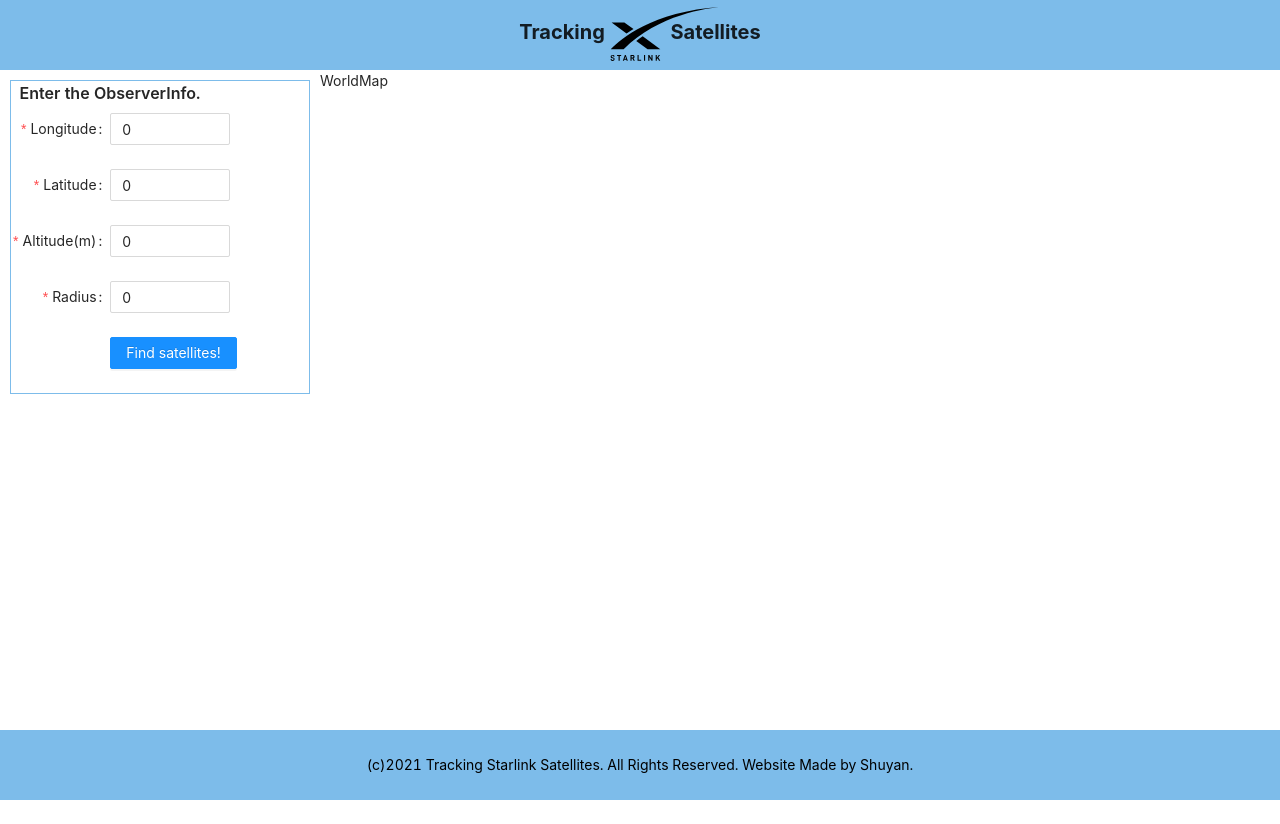
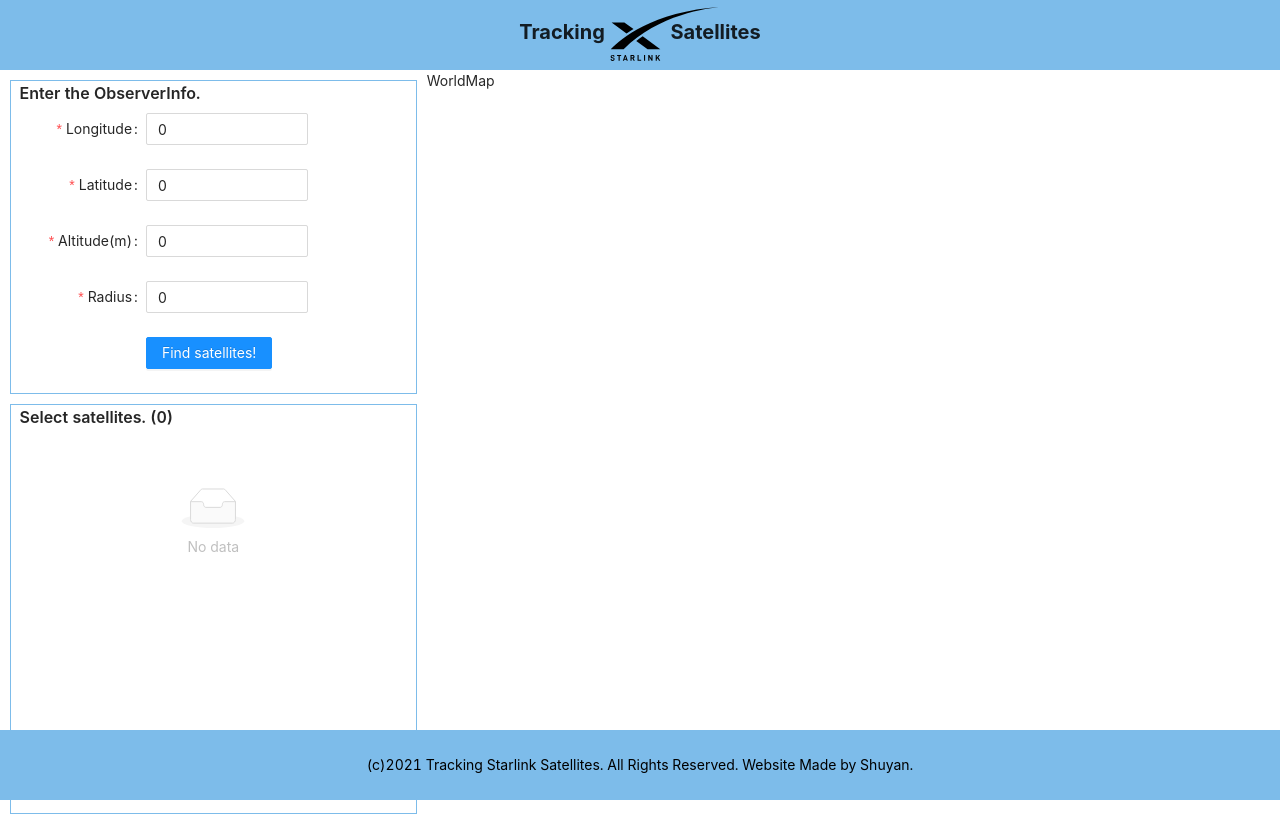
Before and after one commit to SHUYAN99/tracksatellites, a React (Create React App) app: page / in a window 1280 px wide. Before the commit the page ends 800 px from the top, so only its background shows below. Built offline with nearby package versions, Linux system fonts and the light colour scheme.

Commit message:
implemented nearby satellites display

```diff
--- a/src/components/Main.js
+++ b/src/components/Main.js
@@ -2,15 +2,16 @@
 import { Col, Row } from 'antd';
 import ObserverInfo from "./ObserverInfo";
 import { SAT_CATEGORY, N2YO_API_KEY, N2YO_BASE_URL } from "../constants";
+import SatelliteList from "./SatelliteList";
 
-export const ABOVE_API_BASE_URL = "${N2YO_BASE_URL}/above";
+export const ABOVE_API_BASE_URL = `${N2YO_BASE_URL}/above`;
 
 const Main = () => {
 
     const [satList, setSatList] = useState([]);
     const findSatellitesOnClick = (nextObserverInfo) => {
         const { longitude, latitude, altitude, radius } = nextObserverInfo;
-        fetch("${ABOVE_API_BASE_URL}/${latitude}/${longitude}/${altitude}/${radius}/${SAT_CATEGORY}&{N2YO_API_KEY}")
+        fetch(`${ABOVE_API_BASE_URL}/${latitude}/${longitude}/${altitude}/${radius}/${SAT_CATEGORY}/&apiKey=${N2YO_API_KEY}`)
         .then(response => response.json())
         .then(data => {
             setSatList(data.above.map((satellite) => {
@@ -27,9 +28,13 @@
 
     return (
         <Row>
-            <Col span={6}>
+            <Col span={8}>
                 <ObserverInfo
                     findSatellitesOnClick={findSatellitesOnClick}
+                />
+                <SatelliteList
+                    satList={satList}
+                    updateSatelliteList={setSatList}
                 />
             </Col>
             <Col span={16}>
--- /dev/null
+++ b/src/components/SatelliteList.js
@@ -0,0 +1,56 @@
+import React from "react";
+import Title from "antd/lib/typography/Title";
+import { List, Checkbox, Avatar } from "antd";
+import satelliteImage from "../images/satellite.svg";
+
+const SatelliteList = ({
+    satList,
+    updateSatelliteList
+}) => {
+
+    // function to update selected / unselected satellites
+    const onSelectionChange = (checked, targetSatellite) => {
+
+        // get the next version of satellite list
+        const nextSatelliteList = satList.map((satellite) => {
+            if (satellite.satid === targetSatellite.satid) {
+                return {
+                    ...satellite,
+                    selected: checked
+                }
+            } else {
+                return {
+                    ...satellite
+                }
+            }
+        });
+
+        updateSatelliteList(nextSatelliteList);
+    }
+
+    return (
+        <div className="satellite-list-container">
+            <Title level={5}>&nbsp; Select satellites. ({satList? satList.length : 0})</Title>
+            {/* <hr /> */}
+            <List
+                className="sat-list"
+                itemLayout="horizontal"
+                dataSource={satList}
+                renderItem={
+                    item => (
+                        <List.Item actions={[<Checkbox onChange={(e) => onSelectionChange(e.target.checked, item)} checked={item.selected} />]}>
+                            <List.Item.Meta
+                                avatar={<Avatar src={satelliteImage} size="large" alt="satellite"/>}
+                                title={<p>{item.satname}</p>}
+                                // template string below using ` instead of single or double quotes
+                                // https://stackoverflow.com/questions/33679732/difference-if-there-is-any-between-and-in-javascript
+                                description={`Launch Date: ${item.launchDate}`}
+                            />
+                        </List.Item>
+                    )
+                }/>
+        </div>
+    )
+}
+
+export default SatelliteList;
--- a/src/constants.js
+++ b/src/constants.js
@@ -1,3 +1,4 @@
-export const N2YO_BASE_URL = "http://www.n2yo.com/rest/v1/satellite";
+export const N2YO_BASE_URL = "https://api.n2yo.com/rest/v1/satellite";
+// export const N2YO_BASE_URL = "/rest/v1/satellite";
 export const N2YO_API_KEY = "HVUBGX-MXVD4A-BG6NWE-4NS5";
 export const SAT_CATEGORY = "52";
--- a/src/index.css
+++ b/src/index.css
@@ -1,5 +1,6 @@
 @import '~antd/dist/antd.css';
 @import './styles/ObserverInfo.css';
+@import './styles/SatelliteList.css';
 
 /* body { */
   /* margin: 0;
--- /dev/null
+++ b/src/styles/SatelliteList.css
@@ -0,0 +1,10 @@
+.satellite-list-container {
+    margin: 10px;
+    border: 1px solid #7dbcea;
+}
+
+.sat-list {
+    margin: 11px;
+    height: 362px;
+    overflow-y: auto;
+}
```
